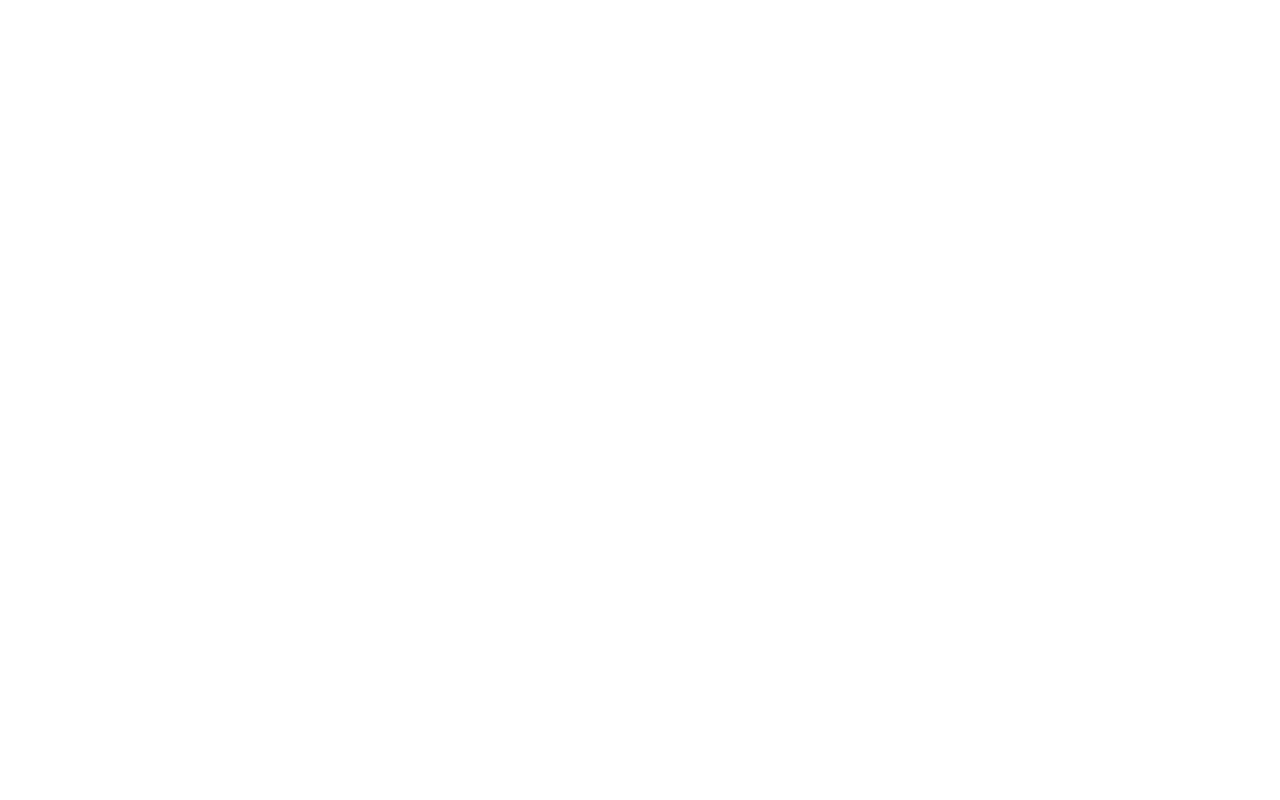
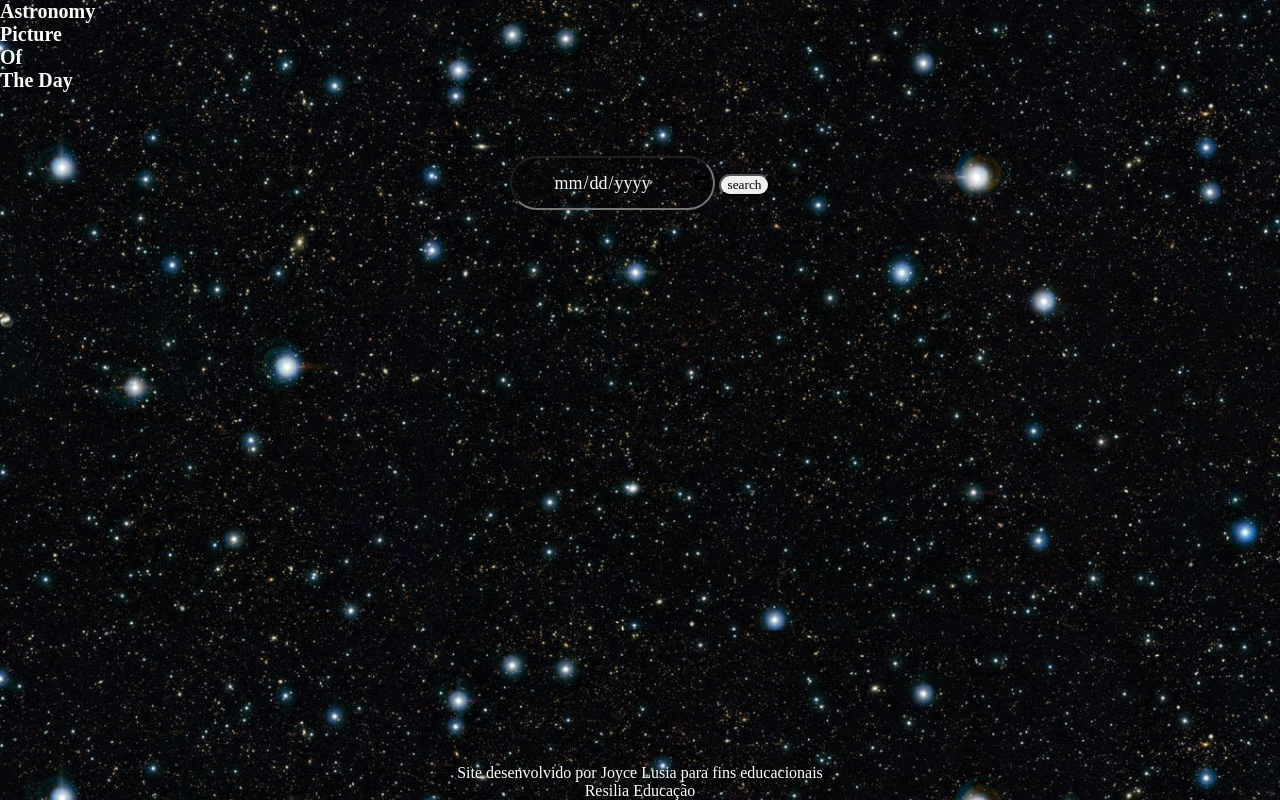
Before and after one commit to joycelusia/APOD, a plain HTML site: page index.html in a window 1280 px wide. Drawn offline with nearby package versions, Linux system fonts and the light colour scheme; a web font is replaced by a local one.

Commit message:
Atualizando JS e Estilo

```diff
--- a/CSS/style.css
+++ b/CSS/style.css
@@ -0,0 +1,75 @@
+*, *::after, *::before{
+    margin:0;
+
+}
+body{
+    font-family: 'Eczar', serif;
+    color: white;
+    background-image: url(../Assets/background.jpg);
+    background-size: cover;
+    text-shadow: black 0.1em 0.1em 0.2em
+
+}
+main{
+    display: flex;
+    flex-direction: column;
+     align-items: center;
+     position: relative;
+     margin-top: 5%;
+
+
+}
+
+.title{
+    font-family: 'Eczar', serif;
+    font-size: 20px;
+    justify-content:left;
+}
+
+.textNasa{
+    font-size: 20px;
+    text-align: justify;
+}
+
+.dateContainer{
+    display: flex;
+    justify-content: flex-end;
+}
+
+#date{
+    width: 200px;
+    height: 50px;
+    font-size: 18px;
+    text-align: center;
+    color: whitesmoke;
+    border-radius: 40px;
+    background: transparent;
+    font-family: 'Eczar', serif;
+
+}
+
+.button{
+    font-family: 'Eczar', serif;
+    border-radius: 20px;
+}
+/*text*/
+
+
+.footer{
+    text-align: center;
+    position: absolute;
+    bottom:0;
+    width: 100%;
+  }
+
+a{
+    text-decoration: none;
+    color: white;
+}
+
+@media (max-width:500px) {
+
+    footer{
+        position: initial;
+    }
+}
--- a/Scripts/script.js
+++ b/Scripts/script.js
@@ -0,0 +1,15 @@
+
+
+    $('.button').on('click', async function (event) {
+        event.preventDefault();
+        $('#textNasa').css("display", "none");
+        let inputDate = $('#date').val();
+        let url = `https://api.nasa.gov/planetary/apod?api_key=DwTrbcTBufGFpHSx305HaaB0NAjbIJtS5uB007jd&date=${inputDate}`
+        let api = await fetch(url).then(response => response.json());
+        $('body').css("background-image", `url(${api.url})`);
+        $('body').css("background-repeat", "no-repeat");
+        $('body').css("background-size", "cover");
+        $('.content').css('display', 'block');
+        $('.titleNasa').html(`${api.title}`);
+        $('.textNasa').html(`(${api.explanation})`);
+    });
--- a/index.html
+++ b/index.html
@@ -6,11 +6,29 @@
     <meta name="viewport" content="width=device-width, initial-scale=1.0">
     <link rel="shortcut icon" href="./Assets/saturn-with-his-ring.png" type="image/x-icon">
     <link rel="stylesheet" href="./CSS/style.css">
+    <link href="https://fonts.googleapis.com/css2?family=Eczar:wght@800&display=swap" rel="stylesheet">
     <title>APOD</title>
 </head>
 <body>
+    <header>
+        <h1 class="title">Astronomy<br>Picture<br>Of<br>The Day</h1>
+    </header>
+    <main>
+        <div class="content">
+            <h2 class="titleNasa"></h2>
+            <p class="textNasa"></p>
+        </div>
+        <div class="Containerdate">
+            <input id="date" type="date">
+            <button class="button" type="button">search</button>
+        </div>
 
 
+    </main>
+    <footer>
+        <p class="footer">Site desenvolvido por <a class="link" href="https://www.linkedin.com/in/joyce-lusia/">Joyce Lusia</a> para fins educacionais<br> Resilia Educação </p>
+    </footer>
+    <script src="https://ajax.googleapis.com/ajax/libs/jquery/3.5.1/jquery.min.js"></script>
     <script src="./Scripts/script.js"></script>
 </body>
 </html>
```
Also changed, not shown: Assets/background.jpg (added), Assets/saturn-with-his-ring.png (deleted).
